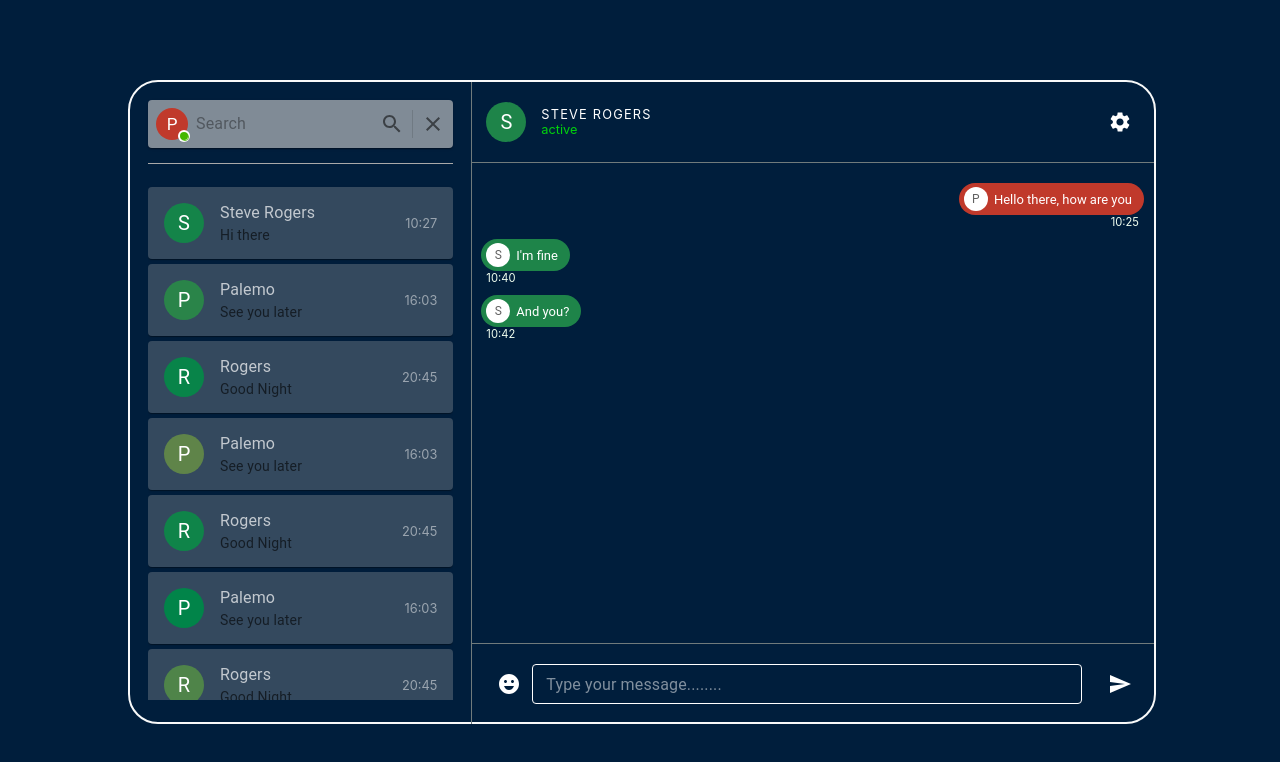
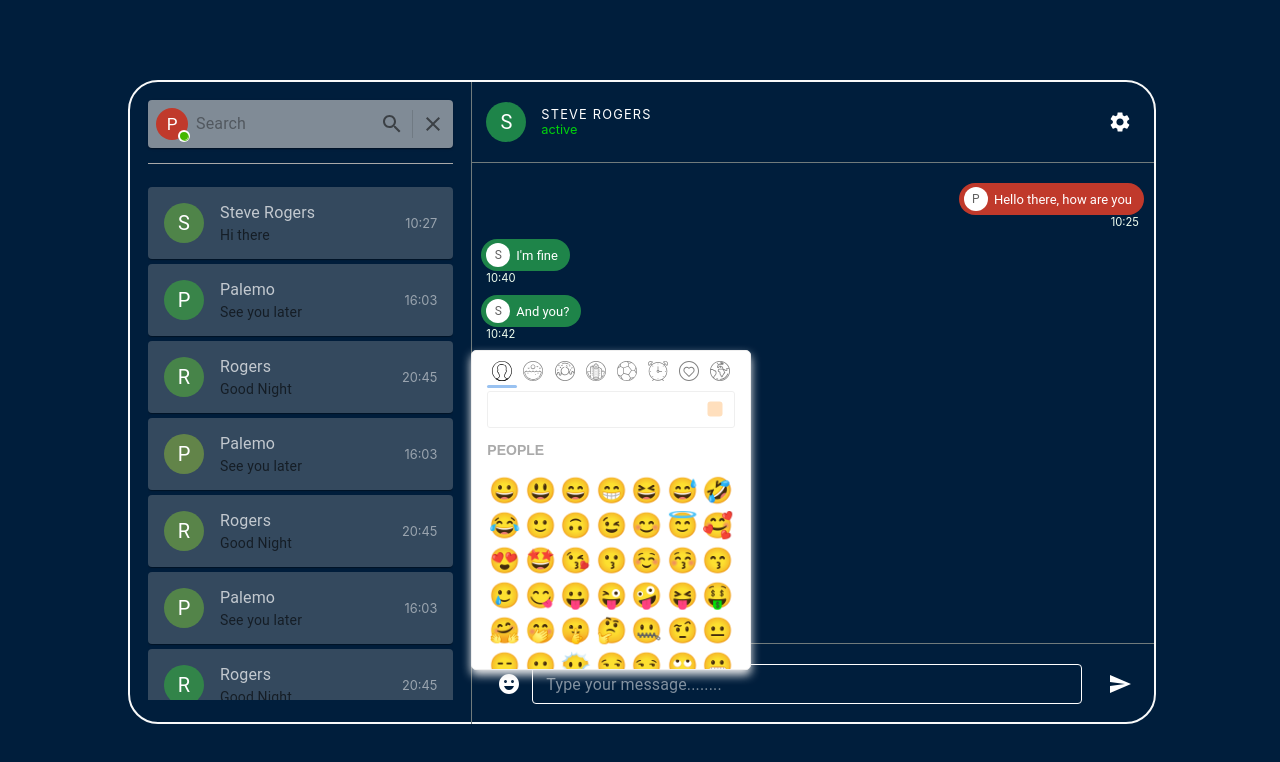
Before and after one commit to pragashraj/E-Chat_Web, a React (Create React App) app: page / in a window 1280 px wide. Both pictures are taken after a click on the button 509 px from the left and 684 px from the top of the page. Shown: the top 762 px of the page. Built offline with nearby package versions, Linux system fonts and the light colour scheme.

Commit message:
feat: react emoji picker component

```diff
--- /dev/null
+++ b/src/components/EmojiPicker.js
@@ -0,0 +1,19 @@
+import React from 'react'
+
+import Picker, { SKIN_TONE_LIGHT } from 'emoji-picker-react'
+
+const EmojiPicker = ({handleEmojiOnSelect, desktopView}) => {
+    const width = !desktopView && "200px"
+    return (
+        <Picker
+            onEmojiClick={(e, emojiObject) => handleEmojiOnSelect(e, emojiObject)}
+            disableAutoFocus = {true}
+            skinTone = {SKIN_TONE_LIGHT}
+            groupNames = {{ smileys_people: "PEOPLE" }}
+            native
+            pickerStyle = {{ width: width }}
+        />
+    )
+}
+
+export default EmojiPicker
--- a/src/screens/Home/Footer.js
+++ b/src/screens/Home/Footer.js
@@ -6,6 +6,7 @@ import { makeStyles } from '@mui/styles'
 import useMediaQuery from '@mui/material/useMediaQuery'
 
 import Input from '../../components/Input'
+import EmojiPicker from '../../components/EmojiPicker'
 
 import './Home.css'
 
@@ -19,16 +20,33 @@ const useStyles = makeStyles((theme) => ({
         color: "white",
         width: props.desktop ? 30 : 15
     }),
+    emojiPicker: {
+        position: "absolute",
+        bottom: "130px",
+    }
 }))
 
 const Footer = ({
     value,
+    showEmojiPicker,
     handleInputOnChange,
     handleSendOnClick,
-    handleEmojiOnClick
+    handleEmojiOnClick,
+    handleEmojiOnSelect
 }) => {
     const matches = useMediaQuery('(min-width:800px)')
     const classes = useStyles({desktop: matches})
+
+    const renderEmojiPicker = () => {
+        return (
+            <div className = {classes.emojiPicker}>
+                <EmojiPicker
+                    handleEmojiOnSelect = {handleEmojiOnSelect}
+                    desktopView = {matches}
+                />
+            </div>
+        )
+    }
 
     const renderInputBlog = () => {
         return (
@@ -67,6 +85,7 @@ const Footer = ({
                     { renderSendBlog() }
                 </Grid>
             </Grid>
+            { showEmojiPicker && renderEmojiPicker() }
         </div>
     )
 }
--- a/src/screens/Home/Home.js
+++ b/src/screens/Home/Home.js
@@ -14,6 +14,7 @@ class Home extends Component {
         searchValue: "",
         messageValue: "",
         selectedChatItem: {id: "1", avatar: "S", user: "Steve Rogers", recentMessage: "Hi there", dateTime: "10:27"},
+        showEmojiPicker: false
     }
 
     dummyList = [
@@ -53,11 +54,15 @@ class Home extends Component {
     }
 
     handleEmojiOnClick = () => {
-
+        this.setState({ showEmojiPicker: !this.state.showEmojiPicker })
     }
 
     handleChatListItemOnClick = (item) => {
         this.setState({ selectedChatItem: item })
+    }
+
+    handleEmojiOnSelect = (e, emoji) => {
+        this.handleEmojiOnClick()
     }
 
     handleInputOnChange = (e) => {
@@ -66,7 +71,7 @@ class Home extends Component {
     }
 
     renderCardRight = () => {
-        const {messageValue, selectedChatItem} = this.state
+        const {messageValue, selectedChatItem, showEmojiPicker} = this.state
         return (
             <div className = "card_right_content">
                 <div className = "card_right_header">
@@ -81,9 +86,11 @@ class Home extends Component {
                 <div className = "card_right_footer">
                     <Footer
                         value = {messageValue}
+                        showEmojiPicker = {showEmojiPicker}
                         handleInputOnChange = {this.handleInputOnChange}
                         handleSendOnClick = {this.handleSendOnClick}
                         handleEmojiOnClick = {this.handleEmojiOnClick}
+                        handleEmojiOnSelect = {this.handleEmojiOnSelect}
                     />
                 </div>
             </div>
```
